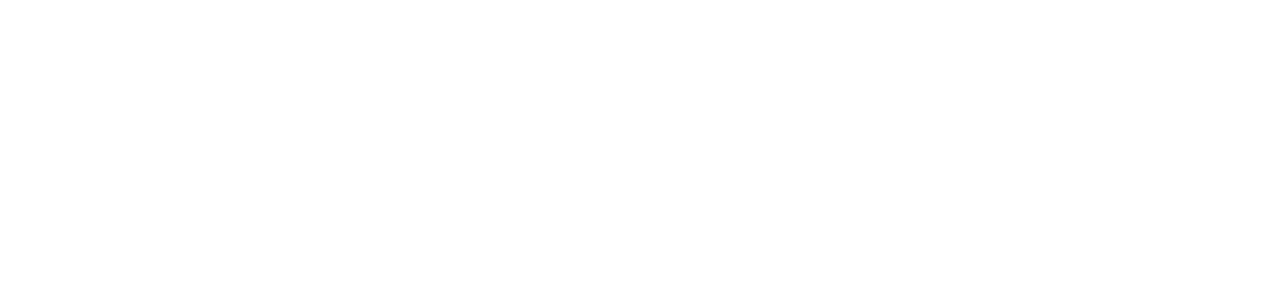
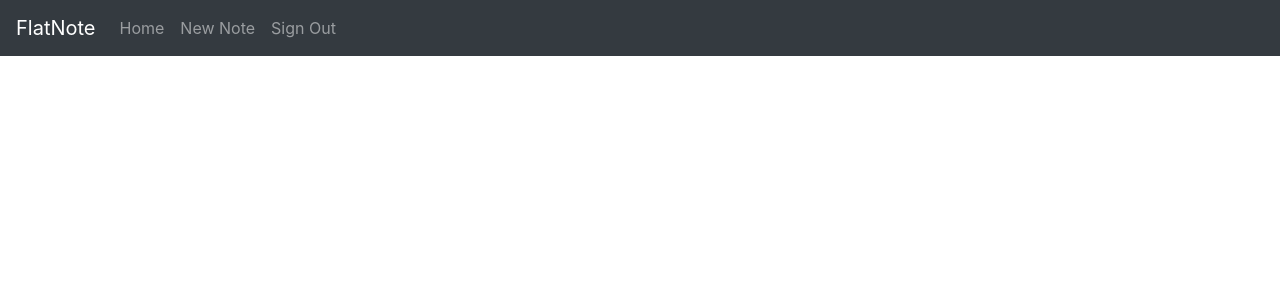
Before and after one commit to bosmanpa/flatnotefrontend, a React (Create React App) app: page / in a window 1280 px wide. Shown: the top 300 px of the page. Built offline with nearby package versions, Linux system fonts and the light colour scheme.

Commit message:
navbar bootstrap

```diff
--- a/package.json
+++ b/package.json
@@ -8,6 +8,7 @@
     "@testing-library/user-event": "^7.1.2",
     "bootstrap": "^4.4.1",
     "react": "^16.12.0",
+    "react-bootstrap": "^1.0.0-beta.16",
     "react-dom": "^16.12.0",
     "react-redux": "^7.1.3",
     "react-router-dom": "^5.1.2",
--- a/src/components/NavBar.js
+++ b/src/components/NavBar.js
@@ -1,10 +1,18 @@
 import React from 'react';
 import { NavLink } from 'react-router-dom';
+import Navbar from 'react-bootstrap/Navbar'
+import Nav from 'react-bootstrap/Nav'
 
 const NavBar = () => {
     return (
-      <div className="navbar">
-      </div>
+        <Navbar bg="dark" variant="dark">
+            <Navbar.Brand href="#home">FlatNote</Navbar.Brand>
+            <Nav className="mr-auto">
+            <Nav.Link href="#home">Home</Nav.Link>
+            <Nav.Link href="">New Note</Nav.Link>
+            <Nav.Link href="">Sign Out</Nav.Link>
+            </Nav>
+        </Navbar>
     );
   };
 
--- a/src/index.js
+++ b/src/index.js
@@ -3,6 +3,8 @@
 import './index.css';
 import App from './containers/App';
 import * as serviceWorker from './serviceWorker';
+import 'bootstrap/dist/css/bootstrap.min.css';
+
 
 ReactDOM.render(<App />, document.getElementById('root'));
 
```
Also changed, not shown: 1 other file (tests, documents, lock files or other folders).
